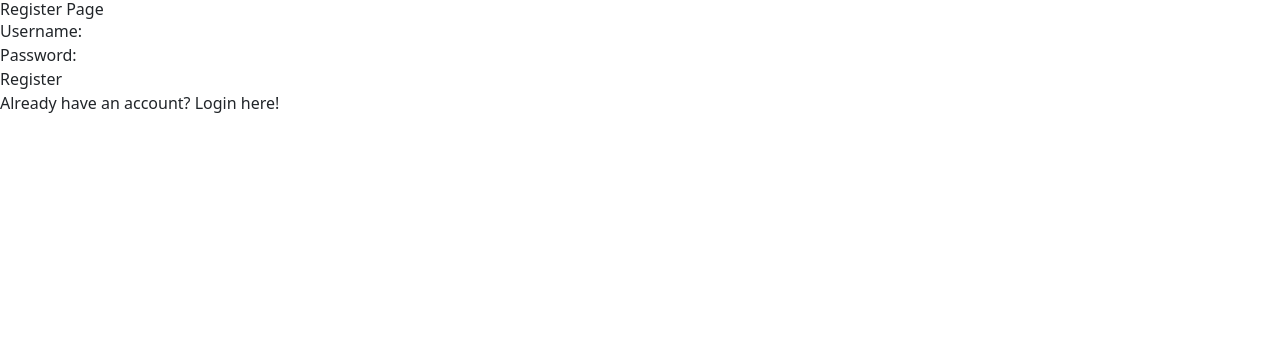
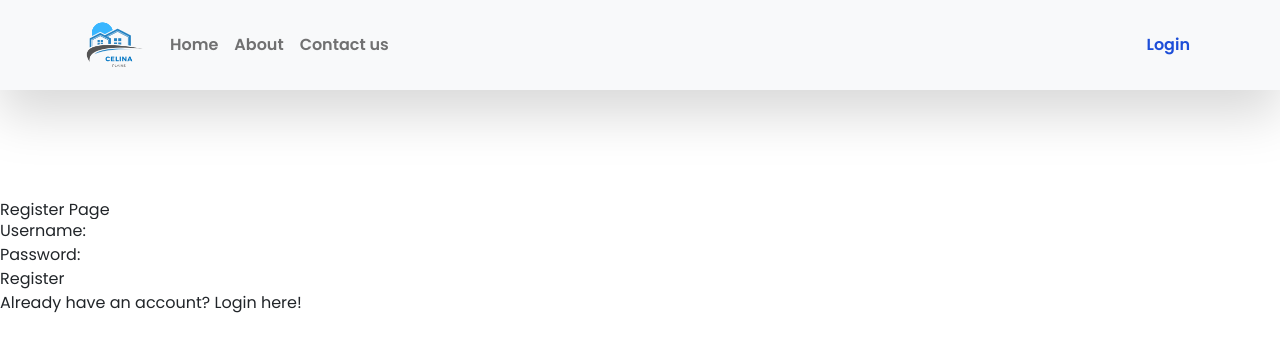
Before and after one commit to jomerventolero/fullstack, a React (Vite) app in the folder frontend/: page /register in a window 1280 px wide. Shown: the top 352 px of the page. Built offline with nearby package versions, Linux system fonts and the light colour scheme; a web font is replaced by a local one.

Commit message:
Day 3 Update

```diff
--- a/frontend/src/pages/RegisterPage.jsx
+++ b/frontend/src/pages/RegisterPage.jsx
@@ -1,4 +1,5 @@
 import { useState } from 'react';
+import Navbar from '../components/Navbar';
 import { Link, useNavigate } from 'react-router-dom';
 import axios from 'axios';
 
@@ -23,6 +24,9 @@ function RegisterPage() {
 
   return (
     <div>
+    <Navbar />
+    <div className="absolute top-[200px] font-poppins justify-center">
+
       <h1>Register Page</h1>
       <form onSubmit={handleSubmit}>
         <div>
@@ -41,6 +45,7 @@ function RegisterPage() {
             id="password"
             value={password}
             onChange={(e) => setPassword(e.target.value)}
+
           />
         </div>
         <button type="submit">Register</button>
@@ -49,6 +54,7 @@ function RegisterPage() {
         Already have an account? <Link to="/login">Login here!</Link>
       </p>
     </div>
+    </div>
   );
 }
 
```
